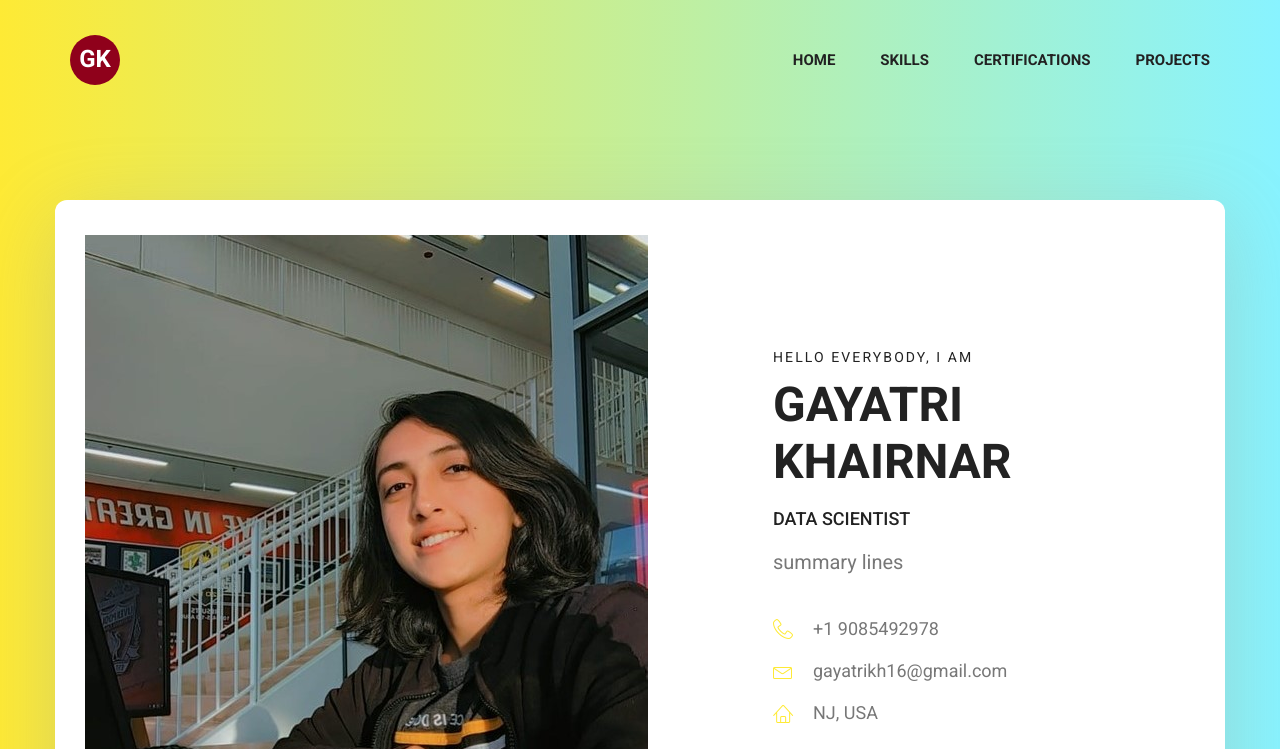
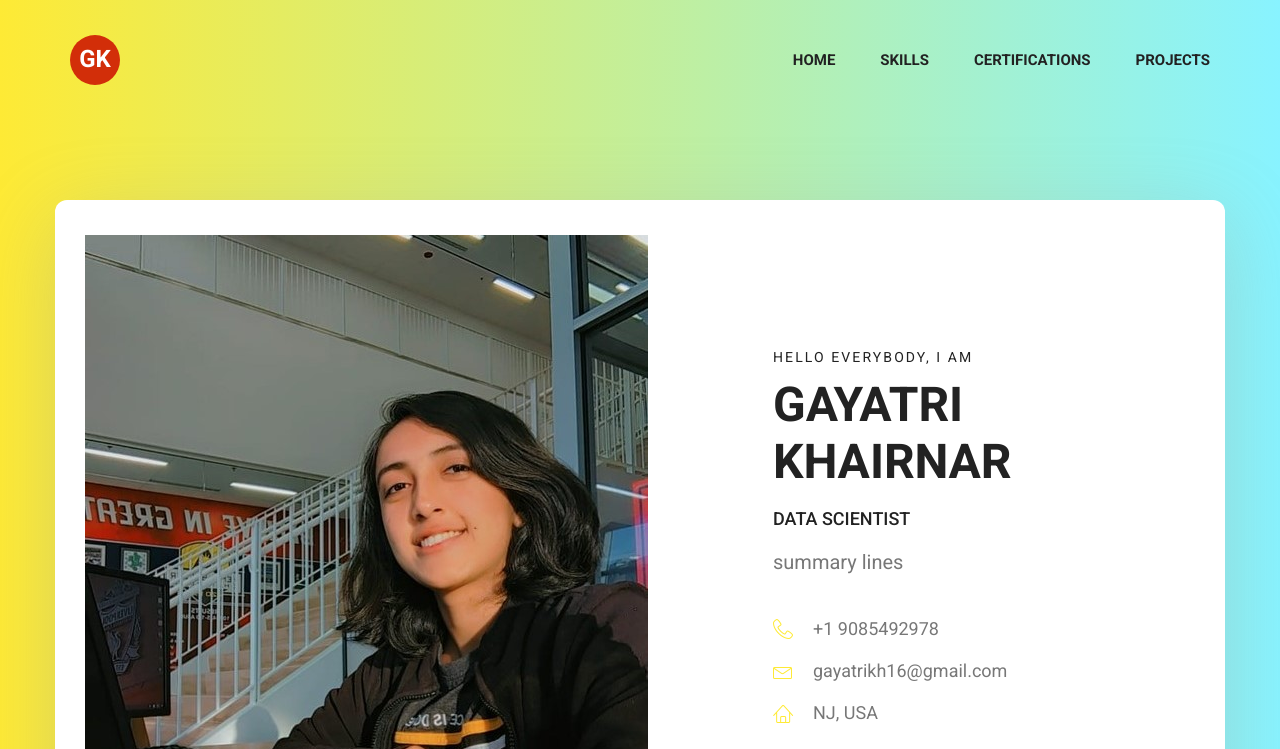
Before and after one commit to GayatriKhairnar/GayatriKhairnar.github.io, a plain HTML site: page index.html in a window 1280 px wide. Shown: the top 749 px of the page. Drawn offline with Linux system fonts and the light colour scheme.

Commit message:
Update style.css

```diff
--- a/css/style.css
+++ b/css/style.css
@@ -147,7 +147,7 @@ button:focus {
       color: white;
       width: 50px;
       height: 50px;
-      background-color: #8f011b; /* Example background color */
+      background-color: #d22e09; /* Example background color */
       border-radius: 50%; /* Makes it circular */
       display: flex;
       justify-content: center;
```
